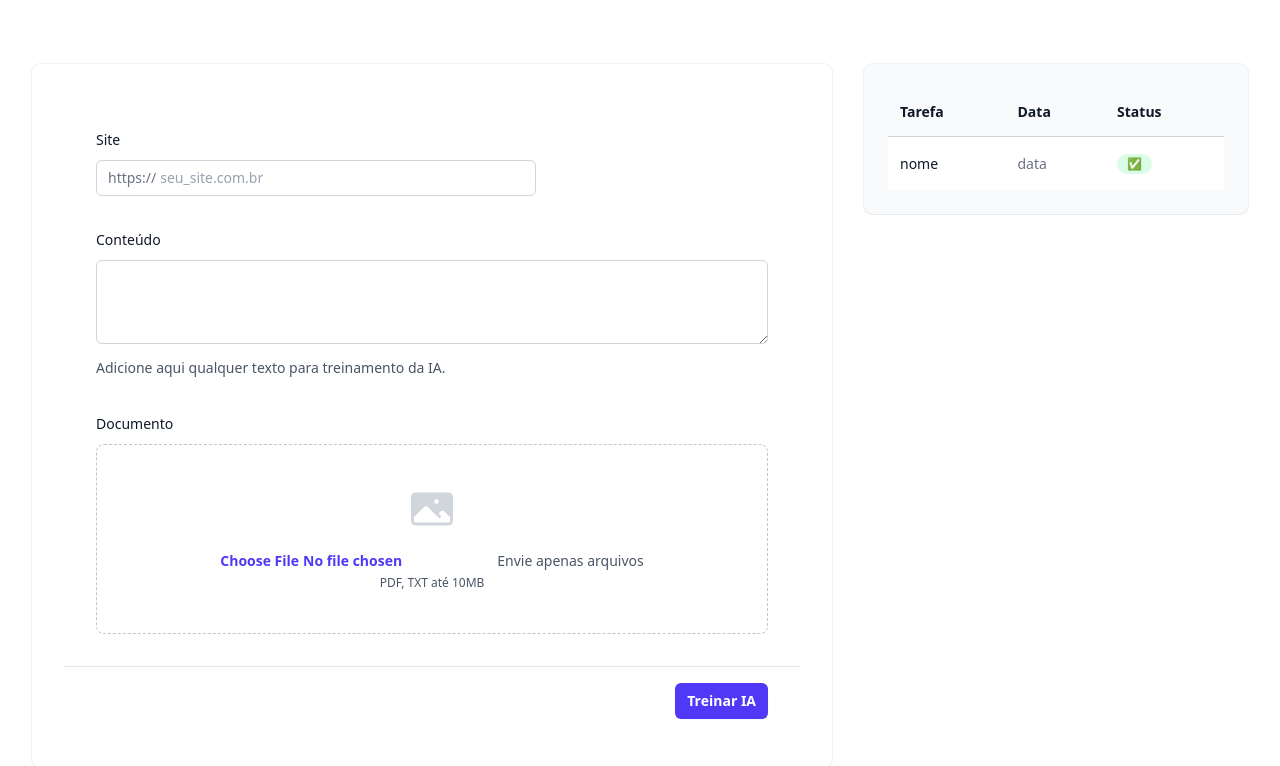
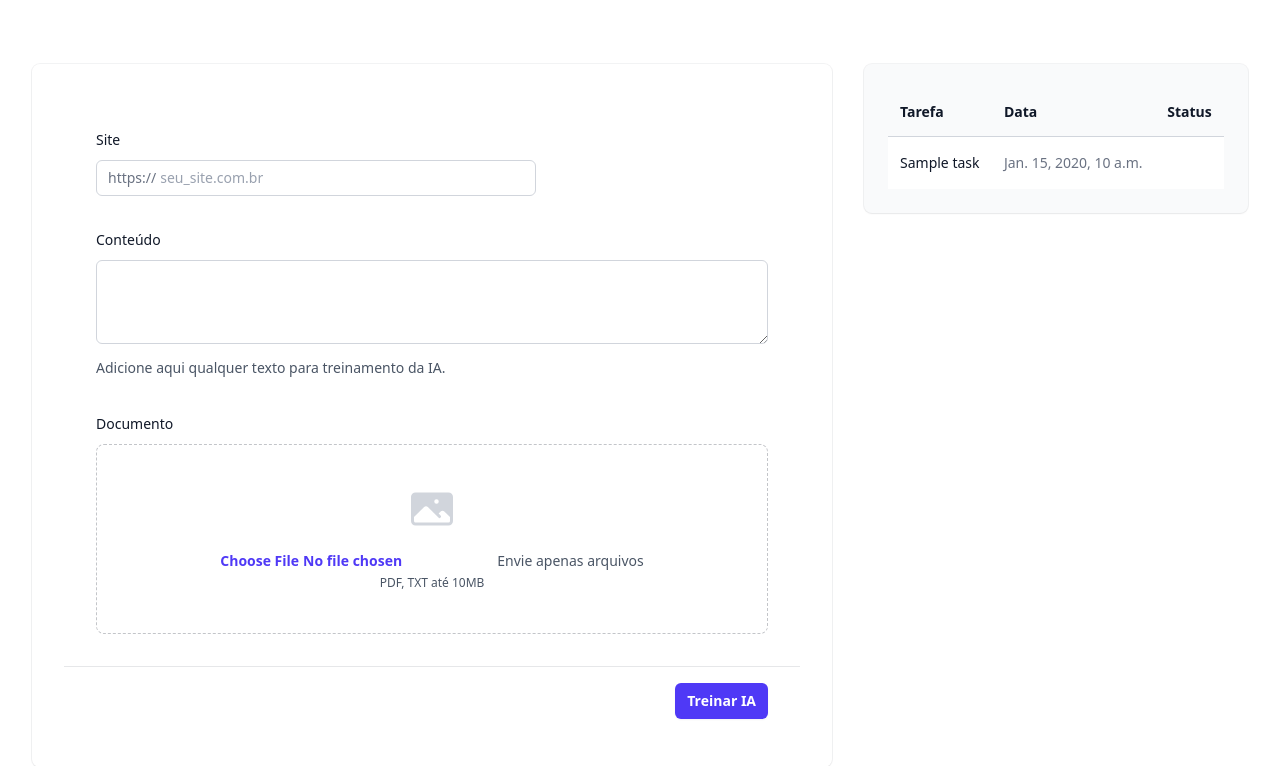
Before and after one commit to lucaslpdacosta/arcane-workshop, a Django app: template oraculo/templates/treinar_ia.html in a window 1280 px wide. Shown: the part 132-898 px from the top of the page. Run offline with Django 5.2, Linux system fonts and the light colour scheme; the template is opened without the code that fills it: most values are stand-ins (such as "Sample title", 1, 10 or a date in 2020).

Commit message:
feat: implemented tasks list on page

```diff
--- a/oraculo/templates/treinar_ia.html
+++ b/oraculo/templates/treinar_ia.html
@@ -27,7 +27,6 @@
         </header>
         <div class="mx-auto max-w-7xl px-4 py-16 sm:px-6 lg:px-8">
             <div class="mx-auto grid max-w-2xl grid-cols-1 grid-rows-1 items-start gap-x-8 gap-y-8 lg:mx-0 lg:max-w-none lg:grid-cols-3">
-                <!-- tasks -->
                 <div class="lg:col-start-3 lg:row-end-1">
                     <div class="rounded-lg bg-gray-50 shadow-xs ring-1 ring-gray-900/5 p-6">
 
@@ -44,35 +43,36 @@
                                 </thead>
                                 <tbody class="bg-white">
 
-
+                                    {% for task in tasks %}
                                     <tr class="even:bg-gray-50">
                                       <td class="py-4 pr-3 pl-4 text-sm font-medium whitespace-nowrap text-gray-900 sm:pl-3">
-                                        nome
+                                        {{ task.name }}
                                       </td>
                                       <td class="px-3 py-4 text-sm whitespace-nowrap text-gray-500">
-                                        data
+                                        {{ task.started|default:"—" }}
                                       </td>
                                       <td class="px-3 py-4 text-sm whitespace-nowrap">
-
+                                        {% if task.success %}
                                           <span class="inline-flex items-center rounded-full bg-green-100 px-2.5 py-0.5 text-green-800 text-xs font-medium">
                                             ✅
                                           </span>
-
+                                        {% elif task.stopped and not task.success %}
+                                          <span class="inline-flex items-center rounded-full bg-red-100 px-2.5 py-0.5 text-red-800 text-xs font-medium">
+                                            ❌
+                                          </span>
+                                        {% endif %}
                                         </td>
                                     </tr>
+                                  {% endfor %}
 
                                 </tbody>
                               </table>
                             </div>
                           </div>
                       </div>
-
-
-
                     </div>
                 </div>
 
-                <!-- Upload -->
                 <div class="-mx-4 px-4 py-8 shadow-xs ring-1 ring-gray-900/5 sm:mx-0 sm:rounded-lg sm:px-8 lg:col-span-2 lg:row-span-2 lg:row-end-2 ">
                     <div class="divide-y divide-gray-900/10  max-w-7xl mx-auto ">
                         <form class="sm:rounded-xl md:col-span-2"
--- a/oraculo/views.py
+++ b/oraculo/views.py
@@ -3,12 +3,14 @@ from rolepermissions.checkers import has_permission
 from django.http import Http404
 from django.views.decorators.csrf import csrf_exempt
 from .models import Treinamentos
+from django_q.models import Task
 
 def treinar_ia(request):
     if not has_permission(request.user, 'treinar_ia'):
         raise Http404()
     if request.method == 'GET':
-        return render(request, 'treinar_ia.html')
+        tasks = Task.objects.all()
+        return render(request, 'treinar_ia.html', {'tasks': tasks})
     elif request.method == 'POST':
         site = request.POST.get('site')
         conteudo = request.POST.get('conteudo')
```
